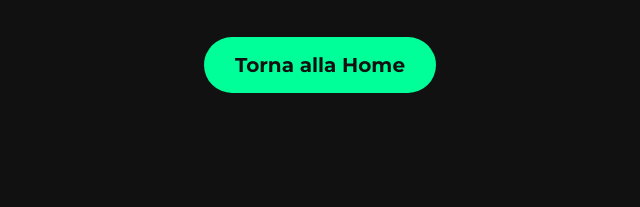
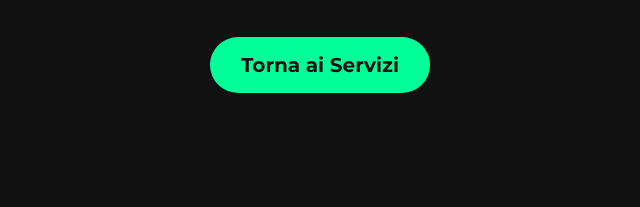
Before and after one commit to manuelbolognese/MANUELBOLOGNESE.github.io, a plain HTML site: page ai.html in a window 1280 px wide. Shown: the part 197-404 px from the top of the page, 320-960 px from the left. Drawn offline with nearby package versions, Linux system fonts and the light colour scheme.

Commit message:
Update ai.html

```diff
--- a/ai.html
+++ b/ai.html
@@ -88,7 +88,7 @@ a { text-decoration:none; }
   <div class="container">
     <h1>AI Assistita</h1>
     <p class="lead mt-3">Uso dell'AI guidata da competenze creative per risultati unici.</p>
-    <a href="index.html" class="btn btn-accent btn-lg mt-4">Torna alla Home</a>
+    <a href="index.html" class="btn btn-accent btn-lg mt-4">Torna ai Servizi</a>
   </div>
 </header>
 
```
